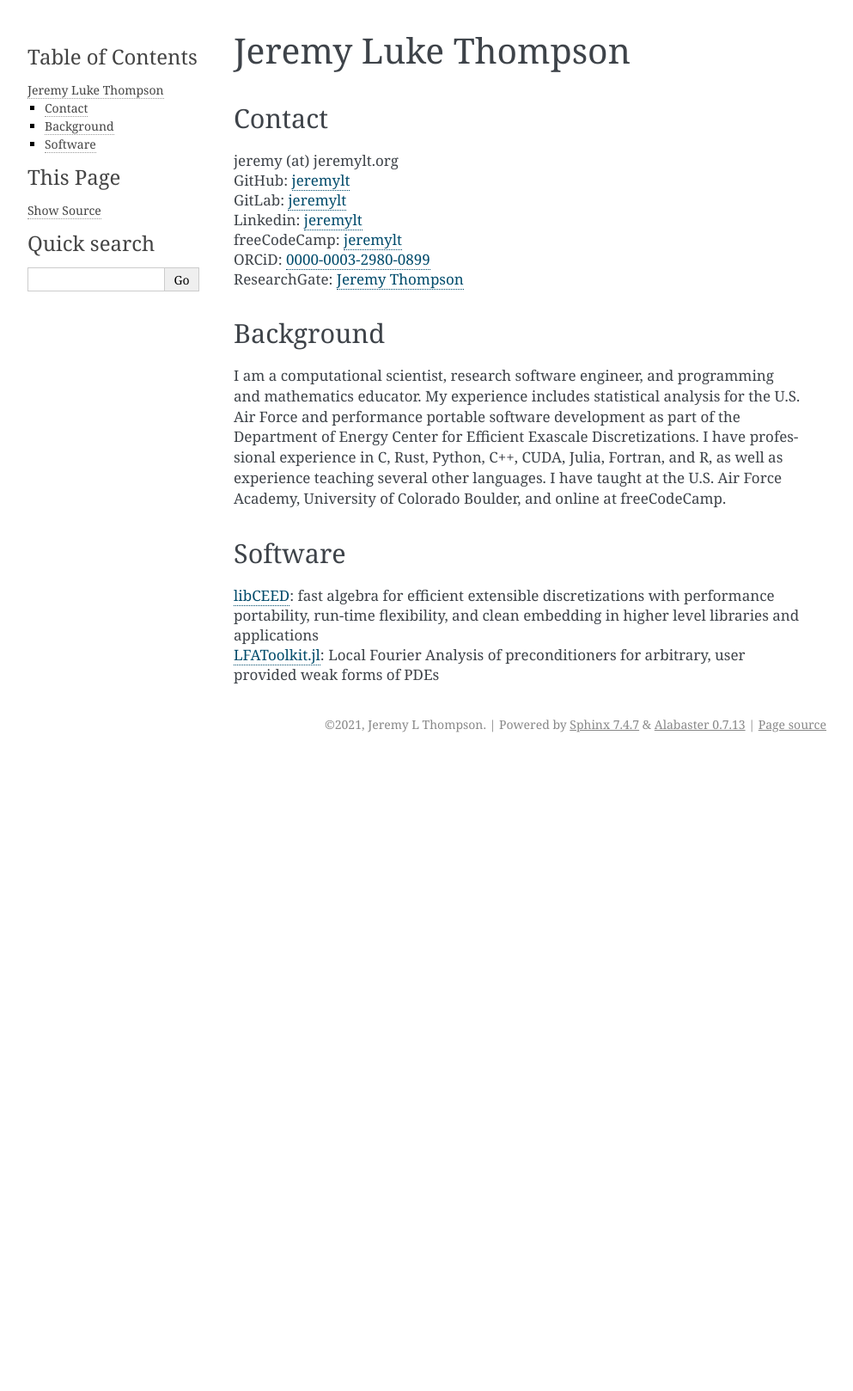
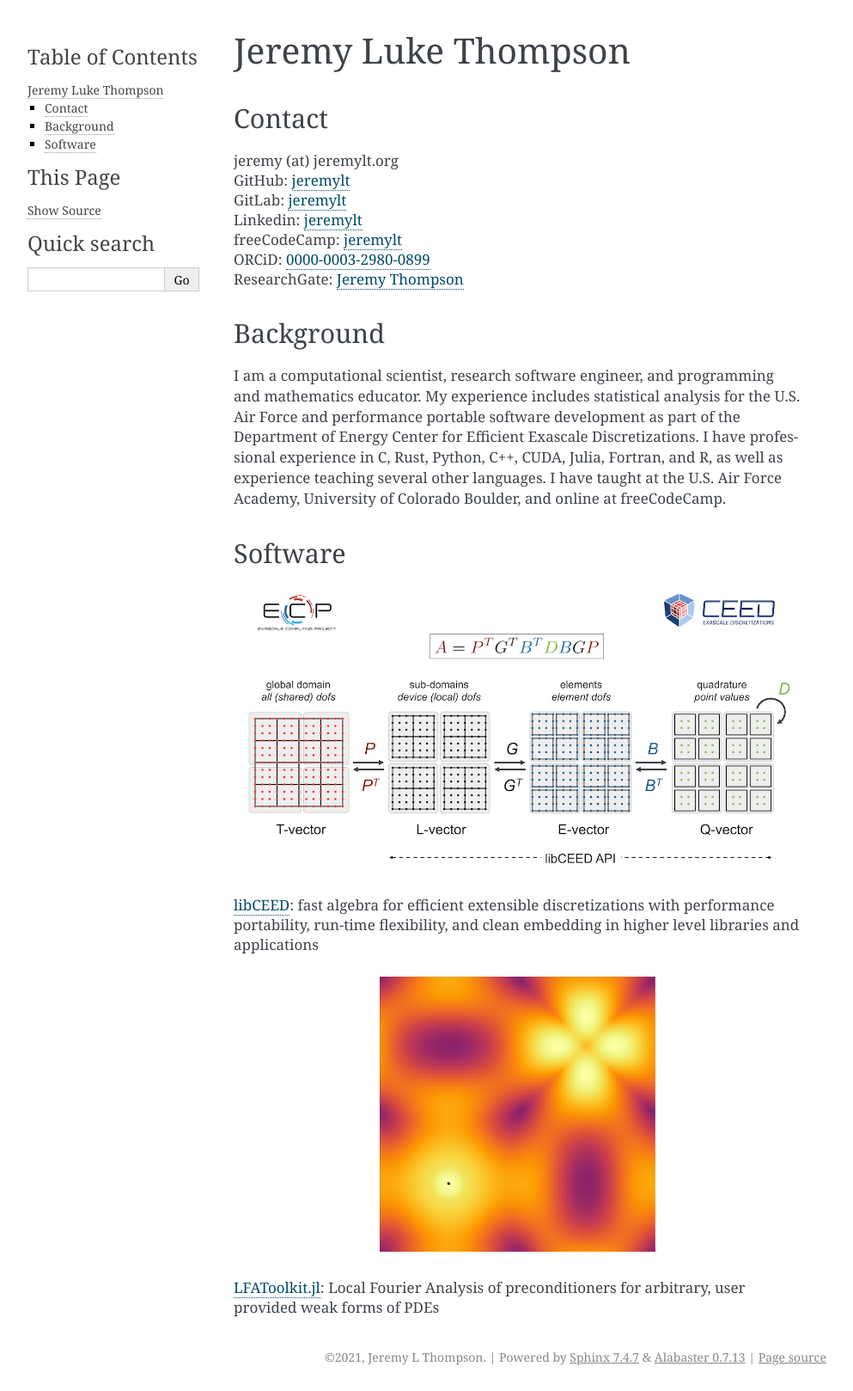
Before and after one commit to jeremylt/personal_website, a Sphinx documentation site: the page built from source/index.rst, in a window 1280 px wide. Shown: the whole page at 86% size, without its empty margins (148-1141 px from the left). Built offline with Sphinx 7.4.7, drawn with Linux system fonts in a browser that asks for light colours; before the commit the page ends 900 px from its top, so only the background shows below that.

Commit message:
pretty pictures

```diff
--- a/source/index.rst
+++ b/source/index.rst
@@ -24,5 +24,10 @@ I have taught at the U.S. Air Force Academy, University of Colorado Boulder, and
 Software
 ====================================
 
+.. figure:: img/libCEED.png
+
 | `libCEED <https://www.github.com/CEED/libCEED>`_: fast algebra for efficient extensible discretizations with performance portability, run-time flexibility, and clean embedding in higher level libraries and applications
+
+.. figure:: img/LFAToolkit.png
+
 | `LFAToolkit.jl <https://www.github.com/jeremylt/LFAToolkit.jl>`_: Local Fourier Analysis of preconditioners for arbitrary, user provided weak forms of PDEs
```
Also changed, not shown: source/img/LFAToolkit.png (added), source/img/libCEED.png (added).
